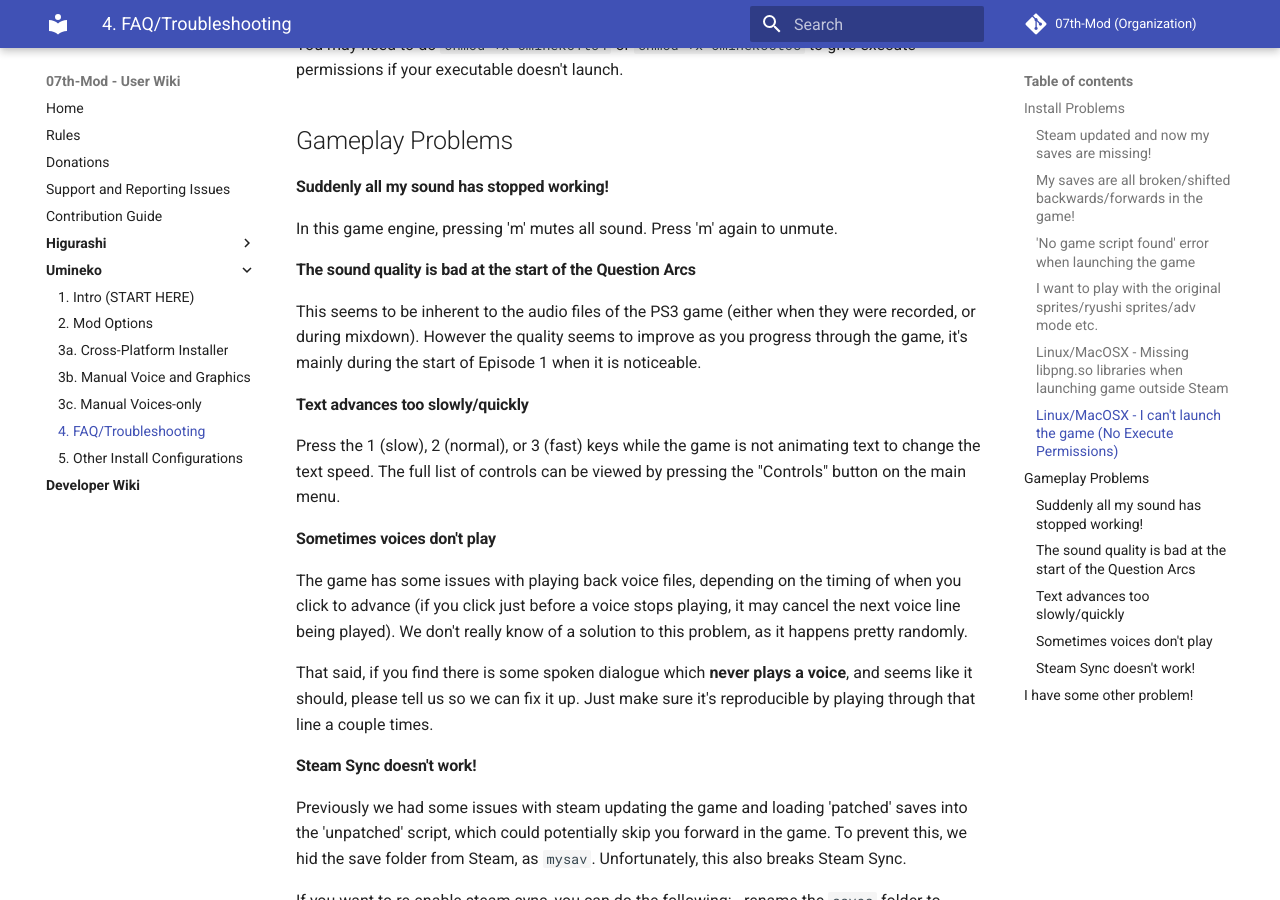
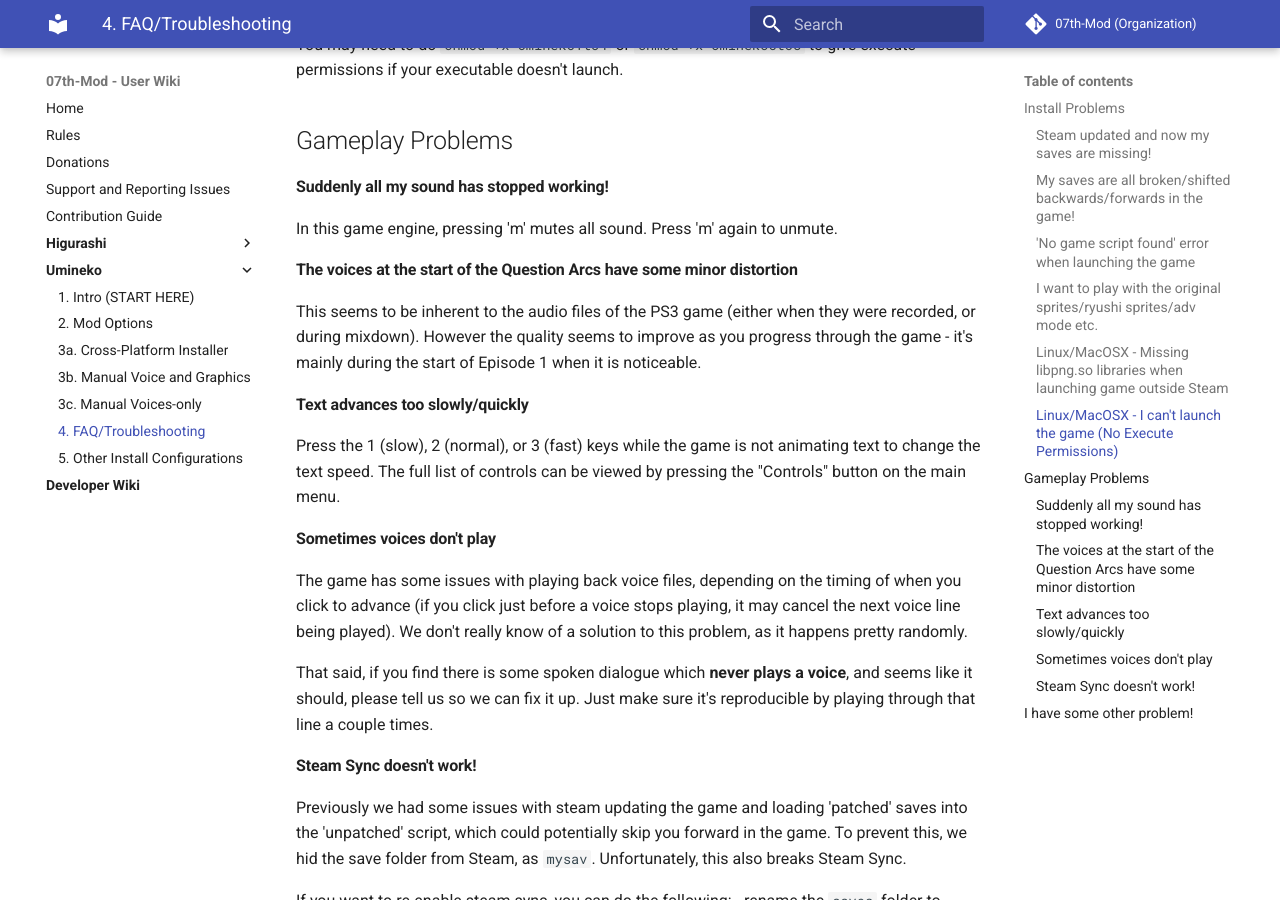
Before and after one commit to 07th-mod/wiki, an MkDocs documentation site: the page built from docs/Umineko/Umineko-Part-0-TroubleShooting-and-FAQ.md, in a window 1280 px wide and 900 px high, scrolled down 1061 px. Built offline with MkDocs 1.6.1 and Material for MkDocs 9.7.7, drawn with Linux system fonts in a browser that asks for light colours.

Commit message:
Explain the Umineko voice distortion in a less negative tone

```diff
--- a/docs/Umineko/Umineko-Part-0-TroubleShooting-and-FAQ.md
+++ b/docs/Umineko/Umineko-Part-0-TroubleShooting-and-FAQ.md
@@ -33,16 +33,15 @@
 
 You may need to do `chmod +x Umineko1to4` or `chmod +x Umineko5to8` to give execute permissions if your executable doesn't launch.
 
-
 ## Gameplay Problems
 
 #### Suddenly all my sound has stopped working!
 
 In this game engine, pressing 'm' mutes all sound. Press 'm' again to unmute.
 
-#### The sound quality is bad at the start of the Question Arcs
+#### The voices at the start of the Question Arcs have some minor distortion
 
-This seems to be inherent to the audio files of the PS3 game (either when they were recorded, or during mixdown). However the quality seems to improve as you progress through the game, it's mainly during the start of Episode 1 when it is noticeable.
+This seems to be inherent to the audio files of the PS3 game (either when they were recorded, or during mixdown). However the quality seems to improve as you progress through the game - it's mainly during the start of Episode 1 when it is noticeable.
 
 #### Text advances too slowly/quickly
 
```
